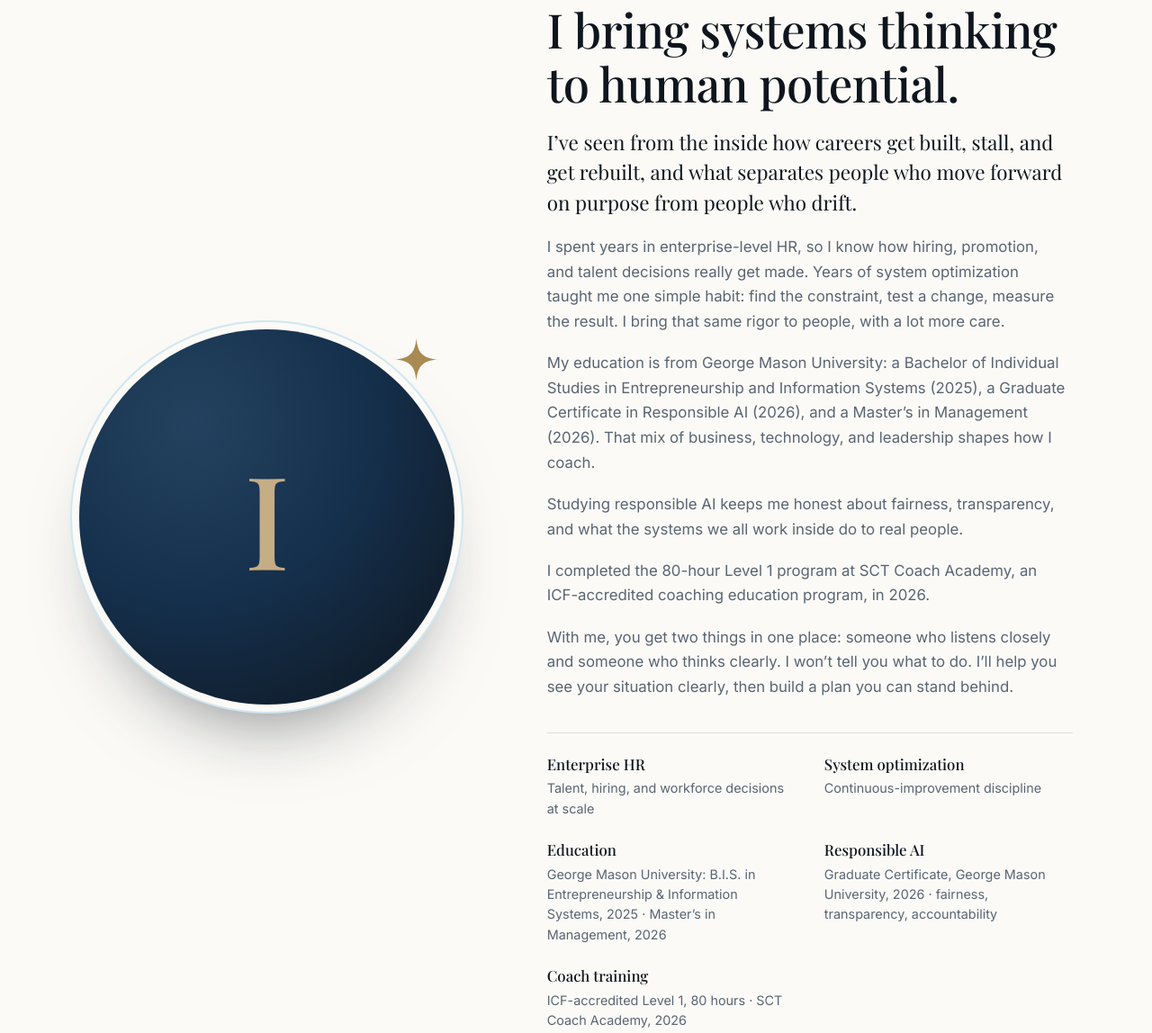
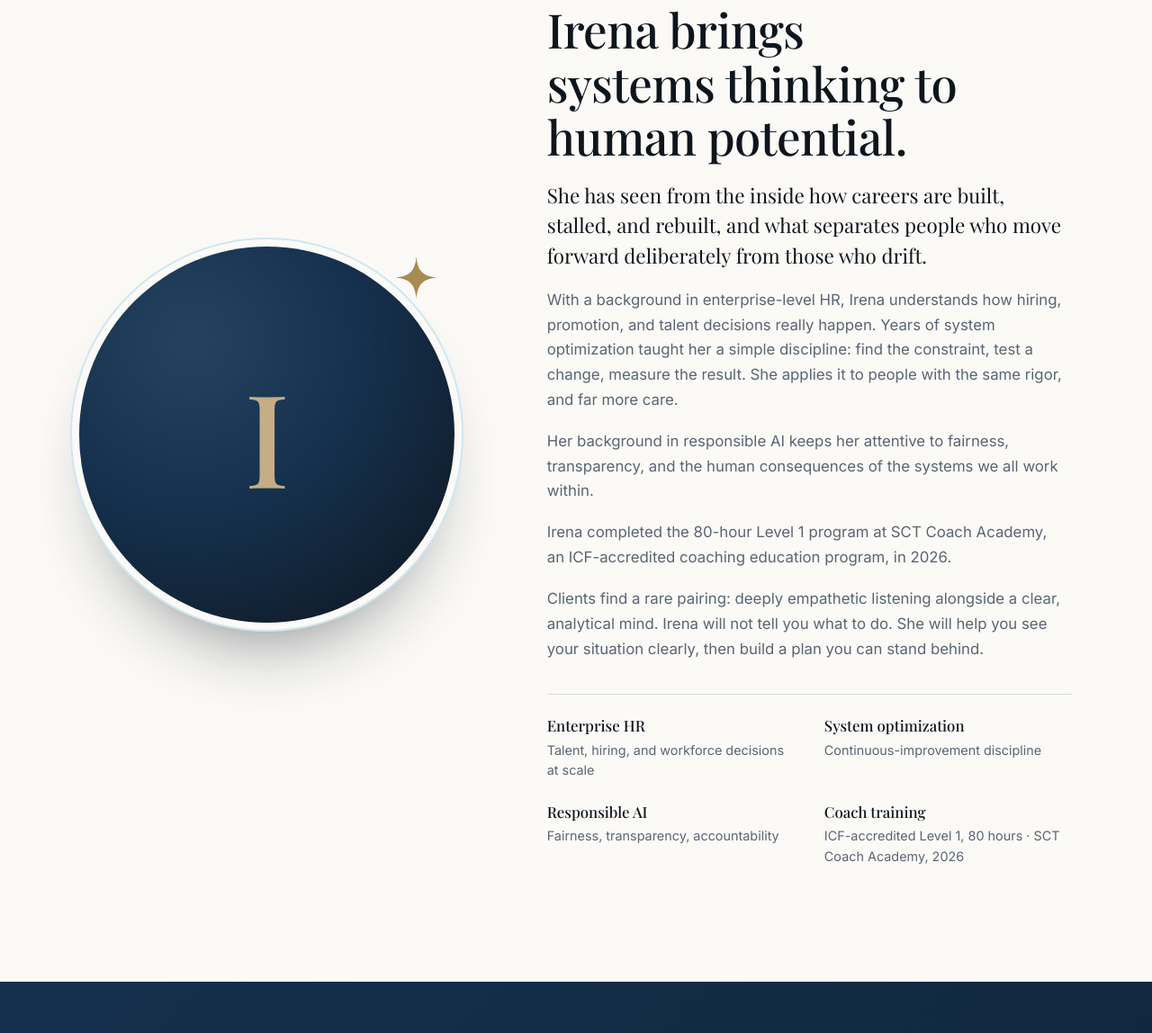
Before and after one commit to zyrirena/iskra-coaching, a plain HTML site: page index.html in a window 1280 px wide. Shown: the part 3191-4339 px from the top of the page at 90% size. Drawn offline with nearby package versions, Linux system fonts and the light colour scheme.

Commit message:
Add files via upload

```diff
--- a/index.html
+++ b/index.html
@@ -614,19 +614,17 @@
                     </div>
 
                     <div class="founder-copy">
-                        <h2 class="reveal">I bring systems thinking to human potential.</h2>
-                        <p class="big reveal" style="--d:.05s">I&rsquo;ve seen from the inside how careers get built, stall, and get rebuilt, and what separates people who move forward on purpose from people who drift.</p>
-                        <p class="reveal" style="--d:.1s">I spent years in enterprise-level HR, so I know how hiring, promotion, and talent decisions really get made. Years of system optimization taught me one simple habit: find the constraint, test a change, measure the result. I bring that same rigor to people, with a lot more care.</p>
-                        <p class="reveal" style="--d:.13s">My education is from George Mason University: a Bachelor of Individual Studies in Entrepreneurship and Information Systems (2025), a Graduate Certificate in Responsible AI (2026), and a Master&rsquo;s in Management (2026). That mix of business, technology, and leadership shapes how I coach.</p>
-                        <p class="reveal" style="--d:.15s">Studying responsible AI keeps me honest about fairness, transparency, and what the systems we all work inside do to real people.</p>
-                        <p class="reveal" style="--d:.18s">I completed the 80-hour Level 1 program at SCT Coach Academy, an ICF-accredited coaching education program, in 2026.</p>
-                        <p class="reveal" style="--d:.2s">With me, you get two things in one place: someone who listens closely and someone who thinks clearly. I won&rsquo;t tell you what to do. I&rsquo;ll help you see your situation clearly, then build a plan you can stand behind.</p>
+                        <h2 class="reveal">Irena brings systems thinking to human potential.</h2>
+                        <p class="big reveal" style="--d:.05s">She has seen from the inside how careers are built, stalled, and rebuilt, and what separates people who move forward deliberately from those who drift.</p>
+                        <p class="reveal" style="--d:.1s">With a background in enterprise-level HR, Irena understands how hiring, promotion, and talent decisions really happen. Years of system optimization taught her a simple discipline: find the constraint, test a change, measure the result. She applies it to people with the same rigor, and far more care.</p>
+                        <p class="reveal" style="--d:.15s">Her background in responsible AI keeps her attentive to fairness, transparency, and the human consequences of the systems we all work within.</p>
+                        <p class="reveal" style="--d:.18s">Irena completed the 80-hour Level 1 program at SCT Coach Academy, an ICF-accredited coaching education program, in 2026.</p>
+                        <p class="reveal" style="--d:.2s">Clients find a rare pairing: deeply empathetic listening alongside a clear, analytical mind. Irena will not tell you what to do. She will help you see your situation clearly, then build a plan you can stand behind.</p>
 
                         <dl class="background-list reveal" style="--d:.25s">
                             <div><dt>Enterprise HR</dt><dd>Talent, hiring, and workforce decisions at scale</dd></div>
                             <div><dt>System optimization</dt><dd>Continuous-improvement discipline</dd></div>
-                            <div><dt>Education</dt><dd>George Mason University: B.I.S. in Entrepreneurship &amp; Information Systems, 2025 &middot; Master&rsquo;s in Management, 2026</dd></div>
-                            <div><dt>Responsible AI</dt><dd>Graduate Certificate, George Mason University, 2026 &middot; fairness, transparency, accountability</dd></div>
+                            <div><dt>Responsible AI</dt><dd>Fairness, transparency, accountability</dd></div>
                             <div><dt>Coach training</dt><dd>ICF-accredited Level 1, 80 hours &middot; SCT Coach Academy, 2026</dd></div>
                         </dl>
                     </div>
@@ -682,10 +680,13 @@
                         <!--
                             FORM SETUP: GitHub Pages is static, so connect a form service.
                             1) Create a free form at formspree.io (or Web3Forms / Getform).
-                            2) Replace action="#" below with your endpoint URL.
+                            2) The action below is the Formspree endpoint (https://formspree.io/f/xnpjjdbo).
                             The script then posts the form and shows a success message automatically.
                         -->
-                        <form id="intakeForm" action="#" method="POST" novalidate>
+                        <form id="intakeForm" action="https://formspree.io/f/xnpjjdbo" method="POST" novalidate>
+<input type="hidden" name="_subject" value="New discovery session request - iskracoaching.com">
+<input type="hidden" name="form_source" value="Home page: discovery session request">
+<input type="text" name="_gotcha" style="display:none" tabindex="-1" autocomplete="off" aria-hidden="true">
                             <div class="field-row">
                                 <div class="field">
                                     <label for="name">Full name</label>
```
Also changed, not shown: questionnaire.html (+5 -2 lines).
